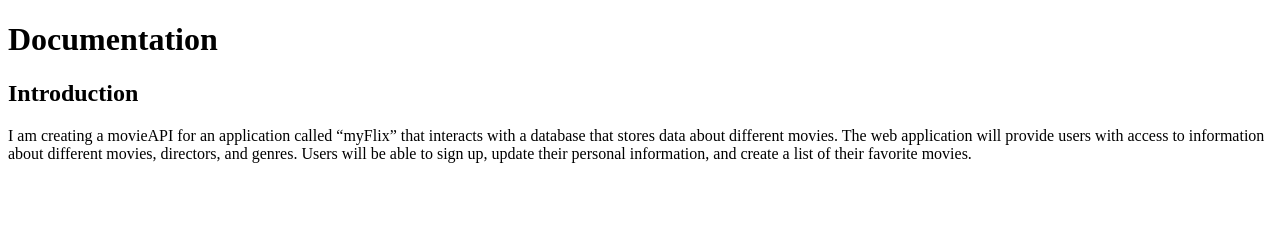
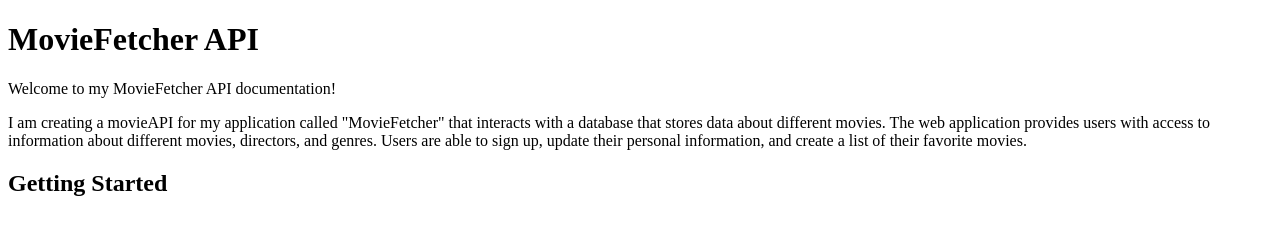
Before and after one commit to tamperic/movie_api, a website: page documentation.html in a window 1280 px wide. Drawn offline with Linux system fonts and the light colour scheme.

Commit message:
Update content of "documentation.html"

```diff
--- a/documentation.html
+++ b/documentation.html
@@ -3,11 +3,15 @@
 <head>
     <meta charset="UTF-8">
     <meta name="viewport" content="width=device-width, initial-scale=1.0">
-    <title>Documentation</title>
+    <title>MovieFetcher Documentation</title>
 </head>
 <body>
-    <h1>Documentation</h1>
-    <h2>Introduction</h2>
-    <p>I am creating a <span>movieAPI</span> for an application called “myFlix” that interacts with a database that stores data about different movies. The web application will provide users with access to information about different movies, directors, and genres. Users will be able to sign up, update their personal information, and create a list of their favorite movies. </p>
+    <h1>MovieFetcher API</h1>
+    <p>Welcome to my MovieFetcher API documentation!</p>
+    <p>I am creating a <span>movieAPI</span> for my application called <span>"MovieFetcher"</span> that interacts with a database that stores data about different movies. The web application provides users with access to information about different movies, directors, and genres. Users are able to sign up, update their personal information, and create a list of their favorite movies. </p>
+    <h2>Getting Started</h2>
+    <p></p>
+    <h2></h2>
+    <p></p>
 </body>
 </html>
```
